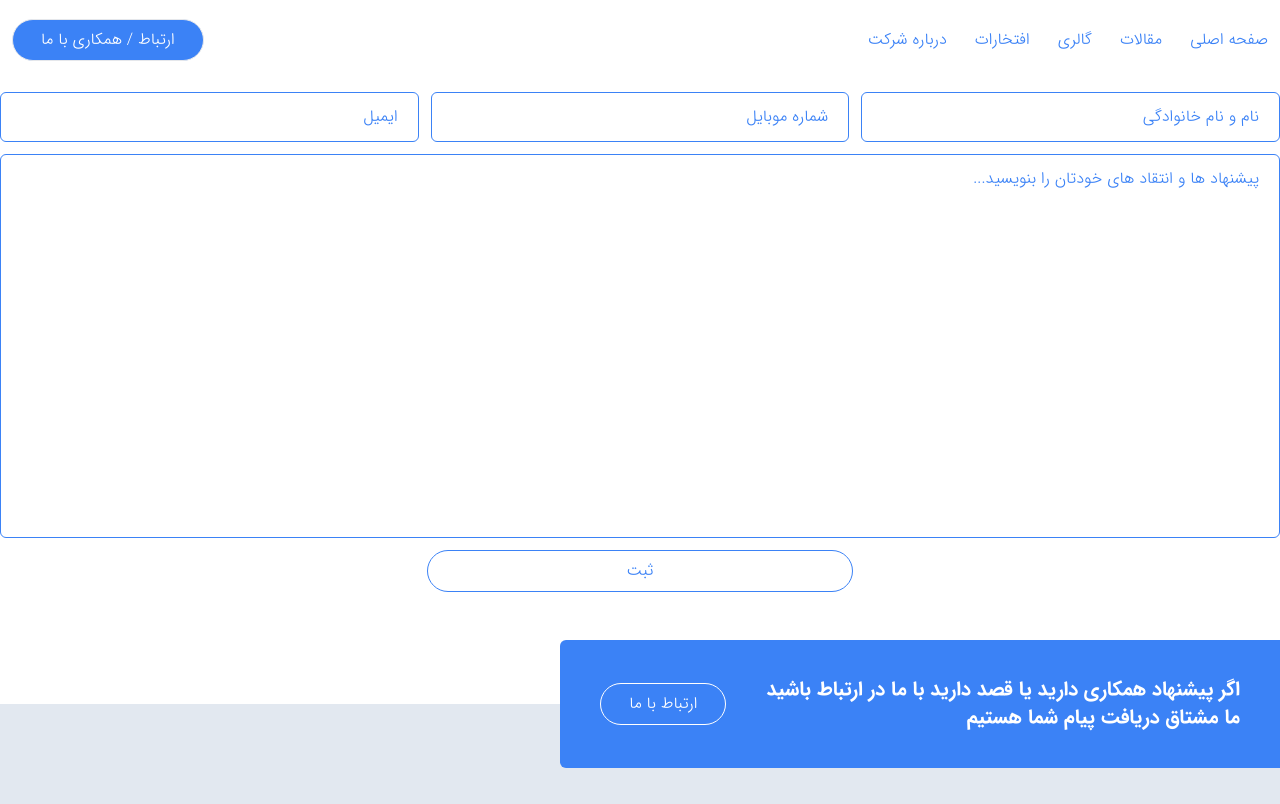
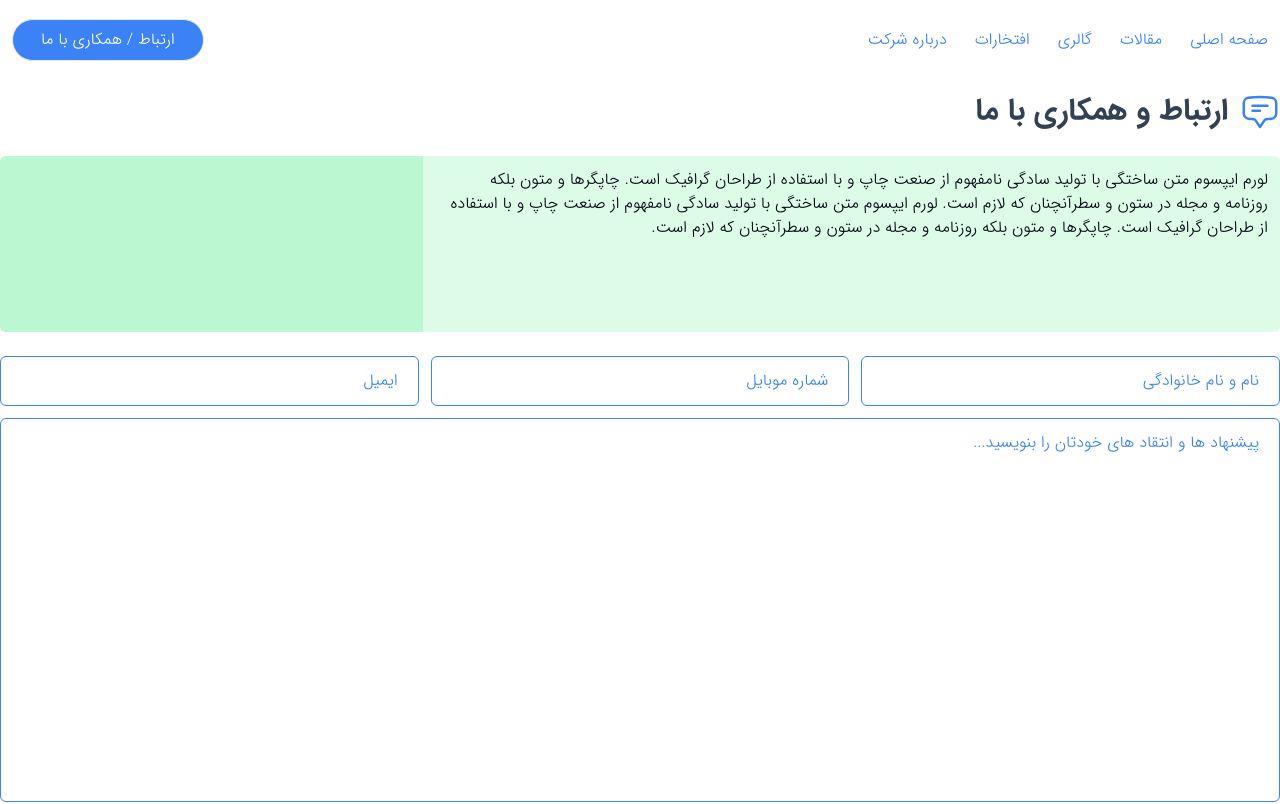
Before and after one commit to FarzadVav/shahinTanzimSanat, a React (Vite) app: page /contact in a window 1280 px wide. Shown: the top 804 px of the page. Built offline with nearby package versions, Linux system fonts and the light colour scheme.

Commit message:
add info section to Cotact page

```diff
--- a/src/pages/Contact/Contact.jsx
+++ b/src/pages/Contact/Contact.jsx
@@ -1,10 +1,24 @@
 import React from 'react'
+import Title from '../../components/Title'
 import Input from '../../components/Input'
 
 export default function Contact() {
   return (
-    <form className='container mt-3 flex flex-col justify-center items-center gap-3 px-3
+    <div className='container mt-3 flex flex-col justify-center items-center gap-6 px-3
       sm:p-0'>
+      <Title
+        svg={(
+          <svg className="stroke-blue-500 w-10 h-10" xmlns="http://www.w3.org/2000/svg" fill="none" viewBox="0 0 24 24" strokeWidth={1.5} stroke="currentColor">
+            <path strokeLinecap="round" strokeLinejoin="round" d="M7.5 8.25h9m-9 3H12m-9.75 1.51c0 1.6 1.123 2.994 2.707 3.227 1.129.166 2.27.293 3.423.379.35.026.67.21.865.501L12 21l2.755-4.133a1.14 1.14 0 01.865-.501 48.172 48.172 0 003.423-.379c1.584-.233 2.707-1.626 2.707-3.228V6.741c0-1.602-1.123-2.995-2.707-3.228A48.394 48.394 0 0012 3c-2.392 0-4.744.175-7.043.513C3.373 3.746 2.25 5.14 2.25 6.741v6.018z" />
+          </svg>
+        )}
+        title='ارتباط و همکاری با ما'
+      />
+      <div className="bg-green-100 w-full h-44 flex justify-between items-center gap-3 rounded-md overflow-hidden">
+        <p className="w-2/3 h-full p-3">لورم ایپسوم متن ساختگی با تولید سادگی نامفهوم از صنعت چاپ و با استفاده از طراحان گرافیک است. چاپگرها و متون بلکه روزنامه و مجله در ستون و سطرآنچنان که لازم است. لورم ایپسوم متن ساختگی با تولید سادگی نامفهوم از صنعت چاپ و با استفاده از طراحان گرافیک است. چاپگرها و متون بلکه روزنامه و مجله در ستون و سطرآنچنان که لازم است.</p>
+        <div className="bg-green-200 w-1/3 h-44"></div>
+      </div>
+      <form className='w-full flex flex-col justify-center items-center gap-3'>
         <div className="w-full flex flex-col justify-between items-center gap-3
           sm:flex-row">
           <Input
@@ -32,5 +46,6 @@ export default function Contact() {
         <button className='btn-outline-blue w-full
           sm:w-1/3'>ثبت</button>
       </form>
+    </div>
   )
 }
```
Lines whose indentation alone changed are shown as unchanged.
